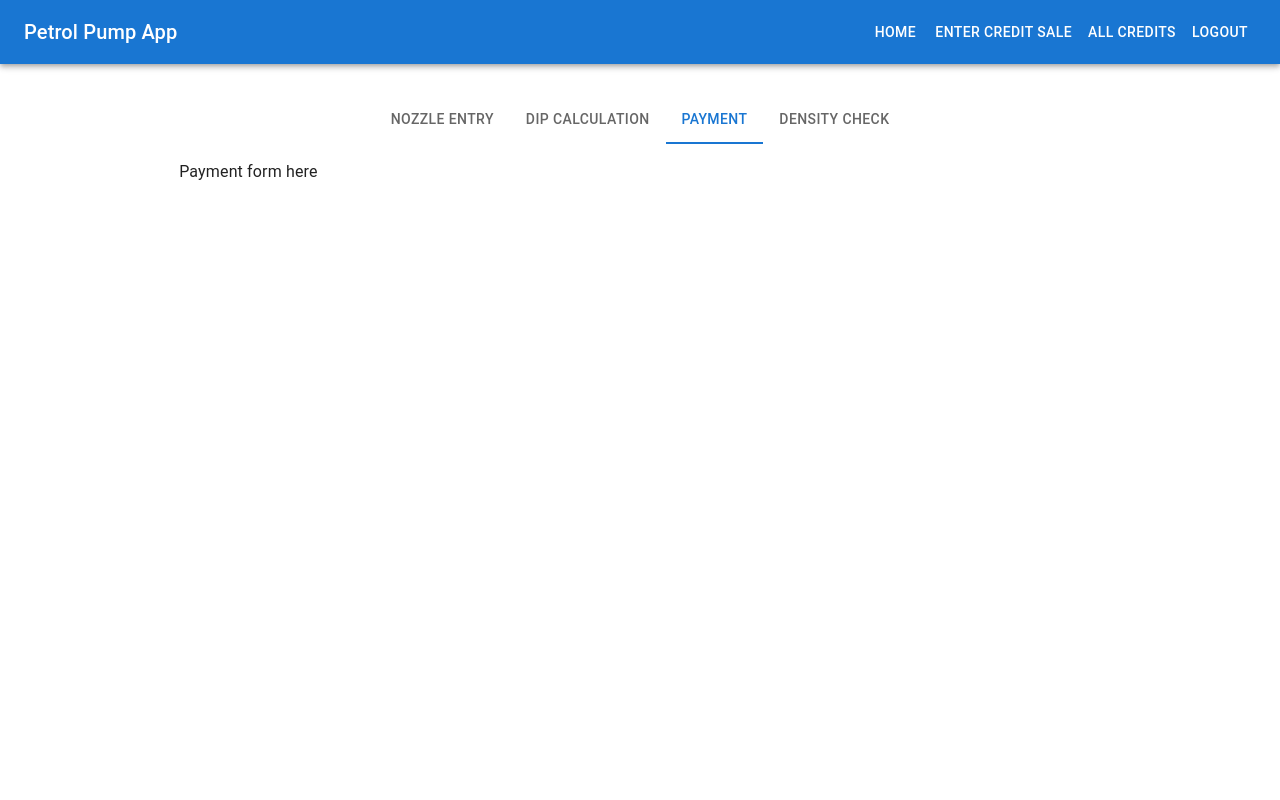
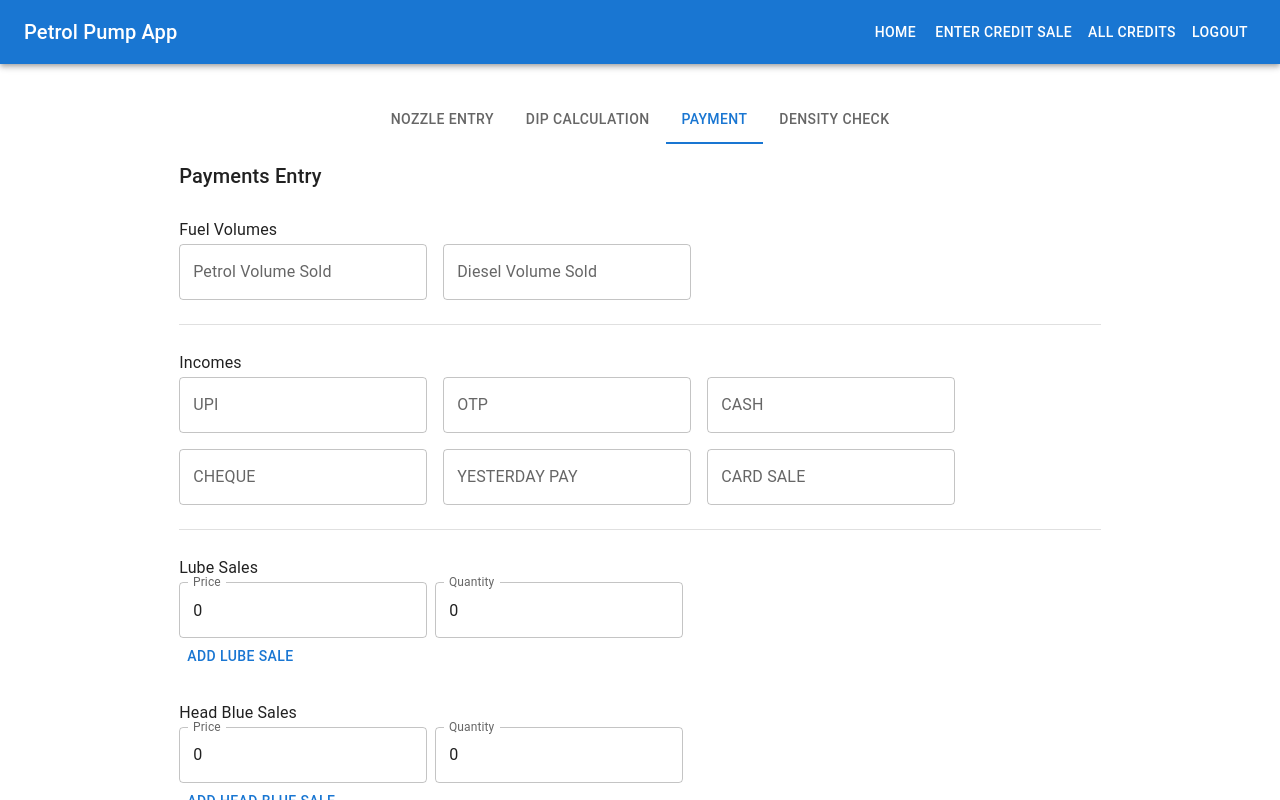
Before and after one commit to AvinashBV023/Petrol-pump, a Next.js app in the folder frontend/fuelstation/: page / in a window 1280 px wide. Both pictures are taken after a click on the tab "PAYMENT". Shown: the top 800 px of the page. Built offline with nearby package versions, Linux system fonts and the light colour scheme.

Commit message:
vtotal calc added

```diff
--- /dev/null
+++ b/frontend/fuelstation/components/Payments.js
@@ -0,0 +1,233 @@
+import { useState } from 'react';
+import {
+  Box, Grid, Typography, TextField, Button, Divider
+} from '@mui/material';
+
+export default function PaymentsTab() {
+  const [payments, setPayments] = useState({
+    upi: 0,
+    otp: 0,
+    cash: 0,
+    cheque: 0,
+    yesterdayPay: 0,
+    creditReceive: [{ amount: 0 }],
+    cardSale: 0,
+    tip: 0,
+    personalAccount: 0,
+    refilling: 0,
+    internalAmount: 0,
+    otherExpenses: [{ amount: 0 }],
+    lubeSales: [{ price: 0, quantity: 0 }],
+    headBlueSales: [{ price: 0, quantity: 0 }],
+    petrolVolume: 0,
+    dieselVolume: 0,
+  });
+
+  const updateField = (field, value) => {
+    setPayments(prev => ({ ...prev, [field]: parseFloat(value) || 0 }));
+  };
+
+  const updateArray = (field, index, key, value) => {
+    const updated = [...payments[field]];
+    updated[index][key] = parseFloat(value) || 0;
+    setPayments(prev => ({ ...prev, [field]: updated }));
+  };
+
+  const addToArray = (field, template) => {
+    setPayments(prev => ({ ...prev, [field]: [...prev[field], template] }));
+  };
+
+  const calculateSummary = () => {
+    const creditTotal = payments.creditReceive.reduce((sum, item) => sum + item.amount, 0);
+    const otherExpensesTotal = payments.otherExpenses.reduce((sum, item) => sum + item.amount, 0);
+    const lubeTotal = payments.lubeSales.reduce((sum, item) => sum + item.price * item.quantity, 0);
+    const headBlueTotal = payments.headBlueSales.reduce((sum, item) => sum + item.price * item.quantity, 0);
+
+    const income = payments.upi + payments.cardSale + payments.otp + payments.cash + payments.cheque +
+                   payments.yesterdayPay + lubeTotal + headBlueTotal;
+
+    const expenses = payments.tip + payments.personalAccount + payments.refilling +
+                     payments.internalAmount + creditTotal + otherExpensesTotal;
+
+    const netAmount = income + expenses;
+
+    const petrolAmount = payments.petrolVolume * 102.63;
+    const dieselAmount = payments.dieselVolume * 94.19;
+
+    const expectedTotal = petrolAmount + dieselAmount;
+    const errorDifference = expectedTotal - netAmount;
+
+    return { income, expenses, netAmount, petrolAmount, dieselAmount, errorDifference };
+  };
+
+  const {
+    income,
+    expenses,
+    netAmount,
+    petrolAmount,
+    dieselAmount,
+    errorDifference
+  } = calculateSummary();
+
+  return (
+    <Box mb={19}>
+      <Typography variant="h6">Payments Entry</Typography>
+
+      <Box mt={3}>
+        <Typography variant="subtitle1">Fuel Volumes</Typography>
+        <Grid container spacing={2}>
+          <Grid item xs={12} sm={6} md={4}>
+            <TextField
+              label="Petrol Volume Sold"
+              fullWidth
+              type="number"
+              onChange={(e) => updateField("petrolVolume", e.target.value)}
+            />
+          </Grid>
+          <Grid item xs={12} sm={6} md={4}>
+            <TextField
+              label="Diesel Volume Sold"
+              fullWidth
+              type="number"
+              onChange={(e) => updateField("dieselVolume", e.target.value)}
+            />
+          </Grid>
+        </Grid>
+
+        <Divider sx={{ my: 3 }} />
+
+        <Typography variant="subtitle1">Incomes</Typography>
+        <Grid container spacing={2}>
+          {["upi", "otp", "cash", "cheque", "yesterdayPay"].map((field) => (
+            <Grid item xs={12} sm={6} md={4} key={field}>
+              <TextField
+                label={field.replace(/([A-Z])/g, ' $1').toUpperCase()}
+                fullWidth
+                type="number"
+                onChange={(e) => updateField(field, e.target.value)}
+              />
+            </Grid>
+          ))}
+          <Grid item xs={12} sm={6} md={4}>
+            <TextField
+              label="CARD SALE"
+              fullWidth
+              type="number"
+              onChange={(e) => updateField("cardSale", e.target.value)}
+            />
+          </Grid>
+        </Grid>
+
+        <Divider sx={{ my: 3 }} />
+
+        <Typography variant="subtitle1">Lube Sales</Typography>
+        {payments.lubeSales.map((item, index) => (
+          <Grid container spacing={1} key={index}>
+            <Grid item xs={6}>
+              <TextField
+                label="Price"
+                fullWidth
+                type="number"
+                value={item.price}
+                onChange={(e) => updateArray('lubeSales', index, 'price', e.target.value)}
+              />
+            </Grid>
+            <Grid item xs={6}>
+              <TextField
+                label="Quantity"
+                fullWidth
+                type="number"
+                value={item.quantity}
+                onChange={(e) => updateArray('lubeSales', index, 'quantity', e.target.value)}
+              />
+            </Grid>
+          </Grid>
+        ))}
+        <Button onClick={() => addToArray('lubeSales', { price: 0, quantity: 0 })}>Add Lube Sale</Button>
+
+        <Typography variant="subtitle1" mt={3}>Head Blue Sales</Typography>
+        {payments.headBlueSales.map((item, index) => (
+          <Grid container spacing={1} key={index}>
+            <Grid item xs={6}>
+              <TextField
+                label="Price"
+                fullWidth
+                type="number"
+                value={item.price}
+                onChange={(e) => updateArray('headBlueSales', index, 'price', e.target.value)}
+              />
+            </Grid>
+            <Grid item xs={6}>
+              <TextField
+                label="Quantity"
+                fullWidth
+                type="number"
+                value={item.quantity}
+                onChange={(e) => updateArray('headBlueSales', index, 'quantity', e.target.value)}
+              />
+            </Grid>
+          </Grid>
+        ))}
+        <Button onClick={() => addToArray('headBlueSales', { price: 0, quantity: 0 })}>Add Head Blue Sale</Button>
+
+        <Divider sx={{ my: 3 }} />
+
+        <Typography variant="subtitle1">Credit Sales</Typography>
+        {payments.creditReceive.map((item, index) => (
+          <TextField
+            key={index}
+            fullWidth
+            margin="dense"
+            label={`Credit Sale ${index + 1}`}
+            type="number"
+            value={item.amount}
+            onChange={(e) => updateArray('creditReceive', index, 'amount', e.target.value)}
+          />
+        ))}
+        <Button onClick={() => addToArray('creditReceive', { amount: 0 })}>Add Credit Sale</Button>
+
+        <Typography variant="subtitle1" mt={3}>Other Expenses</Typography>
+        {payments.otherExpenses.map((item, index) => (
+          <TextField
+            key={index}
+            fullWidth
+            margin="dense"
+            label={`Other Expense ${index + 1}`}
+            type="number"
+            value={item.amount}
+            onChange={(e) => updateArray('otherExpenses', index, 'amount', e.target.value)}
+          />
+        ))}
+        <Button onClick={() => addToArray('otherExpenses', { amount: 0 })}>Add Other Expense</Button>
+
+        <Typography variant="subtitle1" mt={3}>Expenses</Typography>
+        <Grid container spacing={2}>
+          {["tip", "personalAccount", "refilling", "internalAmount"].map((field) => (
+            <Grid item xs={12} sm={6} md={4} key={field}>
+              <TextField
+                label={field.replace(/([A-Z])/g, ' $1').toUpperCase()}
+                fullWidth
+                type="number"
+                onChange={(e) => updateField(field, e.target.value)}
+              />
+            </Grid>
+          ))}
+        </Grid>
+
+        <Divider sx={{ my: 3 }} />
+
+        <Box mt={2} p={2} sx={{ backgroundColor: '#f5f5f5', borderRadius: 2 }}>
+          <Typography variant="h6">Summary</Typography>
+          <Typography>Collected: ₹{income.toFixed(2)}</Typography>
+          <Typography>Total Expenses and credit sales: ₹{expenses.toFixed(2)}</Typography>
+          <Typography>Net Amount: ₹{netAmount.toFixed(2)}</Typography>
+          <Typography>Petrol Amount: ₹{petrolAmount.toFixed(2)}</Typography>
+          <Typography>Diesel Amount: ₹{dieselAmount.toFixed(2)}</Typography>
+          <Typography sx={{ color: errorDifference > 0 ? 'red' : 'green', fontWeight: 'bold' }}>
+            Error Difference: ₹{errorDifference.toFixed(2)}
+          </Typography>
+        </Box>
+      </Box>
+    </Box>
+  );
+}
--- a/frontend/fuelstation/src/pages/index.js
+++ b/frontend/fuelstation/src/pages/index.js
@@ -3,6 +3,7 @@ import {
   Box, Tabs, Tab, Typography, TextField, Grid, Button, Paper
 } from '@mui/material';
 import dayjs from 'dayjs';
+import PaymentsTab from '../../components/Payments';
 
 const machines = [
   {
@@ -200,7 +201,7 @@ const calculateDifference = () => {
 
       {/* Other Tabs Placeholder */}
       <TabPanel value={tabIndex} index={1}><Typography>Dip Calculation form here</Typography></TabPanel>
-      <TabPanel value={tabIndex} index={2}><Typography>Payment form here</Typography></TabPanel>
+      <TabPanel value={tabIndex} index={2}><PaymentsTab /></TabPanel>
       <TabPanel value={tabIndex} index={3}><Typography>Density Check form here</Typography></TabPanel>
         </Box>
 </Box>
```
